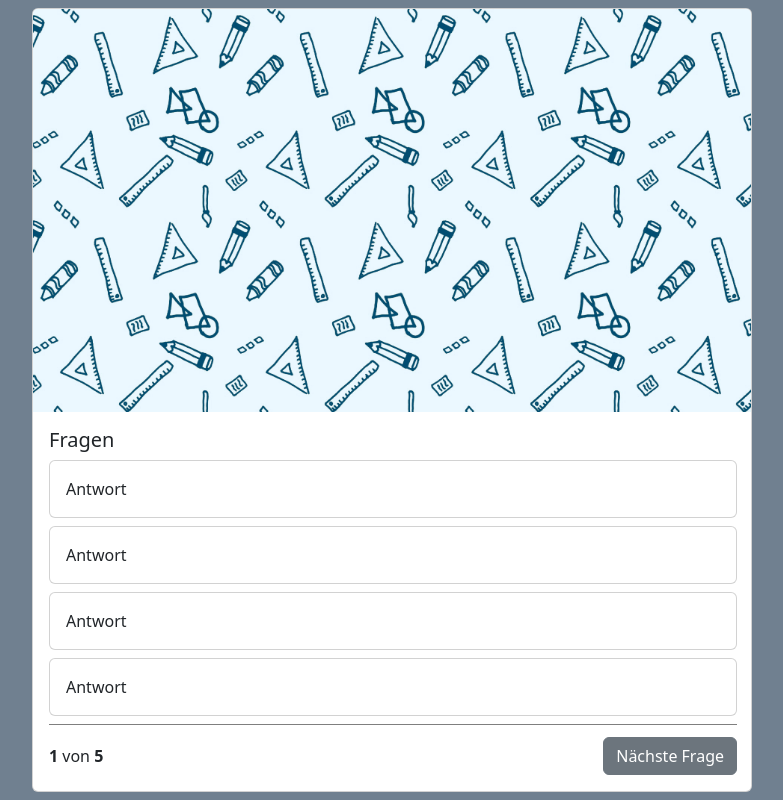
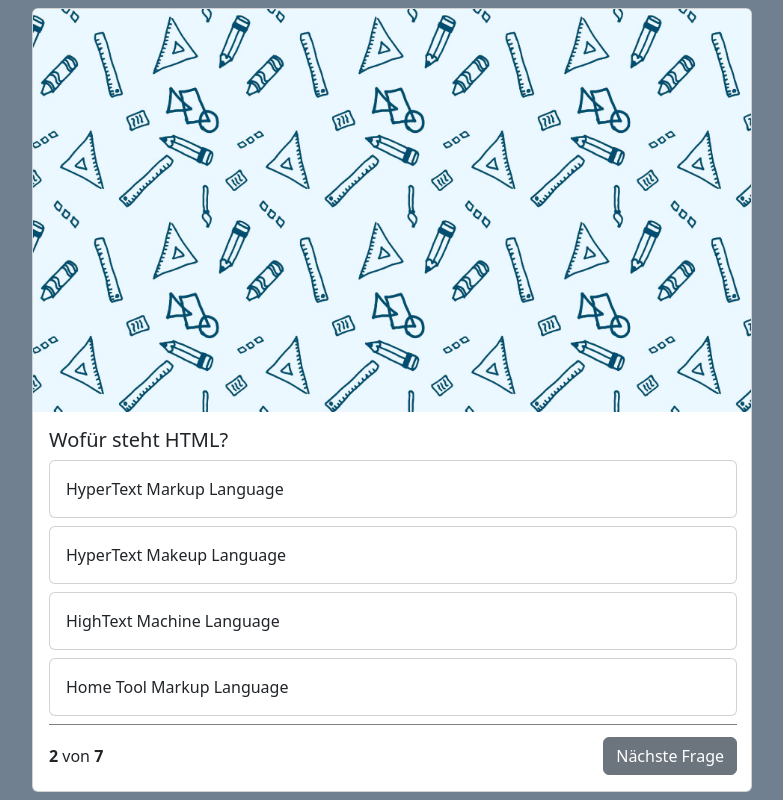
Before and after one commit to AmasMovsisian/Quizapp, a plain HTML site: page index.html in a window 1280 px wide. Both pictures are taken after a click on the button "Nächste Frage". Shown: the part 56-856 px from the top of the page, without its empty margins (248-1031 px from the left). Drawn offline with nearby package versions, Linux system fonts and the light colour scheme.

Commit message:
Logic improved

```diff
--- a/index.html
+++ b/index.html
@@ -17,7 +17,7 @@
 
 </head>
 
-<body>
+<body onload="init()">
 
     <nav class="navbar bg-body-tertiary">
         <div class="container-fluid">
@@ -30,38 +30,38 @@
         <div class="card" style="width: 45rem">
             <img src="./img/Quiz_img.jpg" class="card-img-top" />
             <div class="card-body quiz-card">
-                <h5 class="card-title">Fragen</h5>
+                <h5 class="card-title" id="questionText">Fragen</h5>
 
                 <div class="card mb-2">
-                    <div class="card-body">
+                    <div class="card-body quiz-answer-card" id="answer_1" onclick="answer('answer_1')">
                         Antwort
                     </div>
                 </div>
 
                 <div class="card mb-2">
-                    <div class="card-body">
+                    <div class="card-body quiz-answer-card" id="answer_2" onclick="answer('answer_2')">
                         Antwort
                     </div>
                 </div>
 
                 <div class="card mb-2">
-                    <div class="card-body">
+                    <div class="card-body quiz-answer-card" id="answer_3" onclick="answer('answer_3')">
                         Antwort
                     </div>
                 </div>
 
                 <div class="card mb-2">
-                    <div class="card-body">
+                    <div class="card-body quiz-answer-card" id="answer_4" onclick="answer('answer_4')">
                         Antwort
                     </div>
                 </div>
 
                 <div class="question_footer">
                     <span>
-                        <b>1</b> von <b>5</b>
+                        <b id="currentQuestionNumber">1</b> von <b id="allQuestions">5</b>
                     </span>
 
-                    <button class="btn btn-secondary">Nächste Frage</button>
+                    <button class="btn btn-secondary" id="nextQuestion" onclick="nextQuestion()">Nächste Frage</button>
                 </div>
 
             </div>
--- a/script.js
+++ b/script.js
@@ -0,0 +1,109 @@
+let questions = [
+  {
+    "question": "Wer hat HTML erfunden?",
+    "answer1": "Justin Bieber",
+    "answer2": "Tim Berners-Lee",
+    "answer3": "Elon Musk",
+    "answer4": "Bill Gates",
+    "right_answer": 2
+  },
+  {
+    "question": "Wofür steht HTML?",
+    "answer1": "HyperText Markup Language",
+    "answer2": "HyperText Makeup Language",
+    "answer3": "HighText Machine Language",
+    "answer4": "Home Tool Markup Language",
+    "right_answer": 1
+  },
+  {
+    "question": "Welches Tag wird verwendet, um einen Link zu erstellen?",
+    "answer1": "link",
+    "answer2": "a",
+    "answer3": "href",
+    "answer4": "url",
+    "right_answer": 2
+  },
+  {
+    "question": "Mit welchem Tag fügt man ein Bild ein?",
+    "answer1": "img",
+    "answer2": "picture",
+    "answer3": "src",
+    "answer4": "image",
+    "right_answer": 1
+  },
+  {
+    "question": "Welches Tag wird für Absätze verwendet?",
+    "answer1": "paragraph",
+    "answer2": "text",
+    "answer3": "p",
+    "answer4": "par",
+    "right_answer": 3
+  },
+  {
+    "question": "Welches Attribut gibt die Ziel-URL eines Links an?",
+    "answer1": "src",
+    "answer2": "alt",
+    "answer3": "href",
+    "answer4": "link",
+    "right_answer": 3
+  },
+  {
+    "question": "Welches Tag wird verwendet, um eine Tabelle zu erstellen?",
+    "answer1": "table",
+    "answer2": "tab",
+    "answer3": "t",
+    "answer4": "tbl",
+    "right_answer": 1
+  }
+];
+
+let currentQuestion = 0;
+
+
+function init(){
+    document.getElementById("allQuestions").innerHTML = questions.length;
+    showQuestion();
+}
+
+function nextQuestion() {
+    currentQuestion++;
+    if (currentQuestion >= questions.length) {
+        document.getElementById("nextQuestion").innerHTML = "Neu starten";
+        document.getElementById("nextQuestion").onclick = restartQuiz;
+        return;
+    }
+    showQuestion();
+    document.getElementById("currentQuestionNumber").innerHTML = currentQuestion + 1;
+}
+
+function restartQuiz() {
+    currentQuestion = 0;
+    document.getElementById("nextQuestion").innerHTML = "Nächste Frage";
+    document.getElementById("nextQuestion").onclick = nextQuestion;
+    showQuestion();
+    document.getElementById("currentQuestionNumber").innerHTML = currentQuestion + 1;
+}
+
+
+
+function showQuestion() {
+    let question = questions[currentQuestion];
+    document.getElementById("questionText").innerHTML = question['question'];
+    document.getElementById("answer_1").innerHTML = question['answer1'];
+    document.getElementById("answer_2").innerHTML = question['answer2'];
+    document.getElementById("answer_3").innerHTML = question['answer3'];
+    document.getElementById("answer_4").innerHTML = question['answer4'];
+}
+
+function answer(selection) {
+    let question = questions[currentQuestion];
+    let questionCurrentNumber = selection.slice(-1);
+
+    if(questionCurrentNumber == question['right_answer']) {
+       console.log("Richtig");
+
+    } else {
+       console.log("Falsch");
+    }
+
+}
--- a/style.css
+++ b/style.css
@@ -23,3 +23,8 @@ body{
     justify-content: space-between;
     align-items: center;
 }
+
+.quiz-answer-card:hover{
+    cursor: pointer;
+    background-color: rgba(0, 0, 0, 0.05);
+}
```
